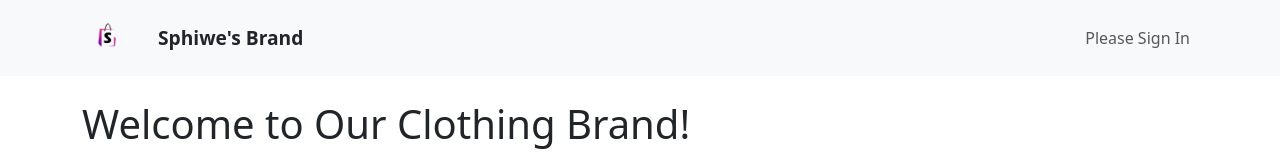
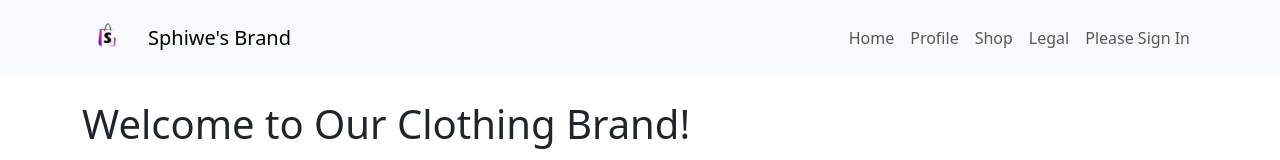
Before and after one commit to Wewe2098/Sphiwe, a React (Create React App) app in the folder React -Fictitious-Clothing/clothing-brand-website/: page / in a window 1280 px wide. Shown: the top 160 px of the page. Built offline with nearby package versions, Linux system fonts and the light colour scheme.

Commit message:
new changes

```diff
--- a/React -Fictitious-Clothing/clothing-brand-website/package.json
+++ b/React -Fictitious-Clothing/clothing-brand-website/package.json
@@ -9,6 +9,7 @@
     "bootstrap": "^5.3.1",
     "react": "^18.2.0",
     "react-dom": "^18.2.0",
+    "react-router-dom": "^6.15.0",
     "react-scripts": "5.0.1",
     "web-vitals": "^2.1.4"
   },
--- a/React -Fictitious-Clothing/clothing-brand-website/src/App.js
+++ b/React -Fictitious-Clothing/clothing-brand-website/src/App.js
@@ -1,9 +1,10 @@
 import React from 'react';
-import Header from './header';
+import HeaderBar from './header';
 import LandingPage from './LandingPage';
 import Product from './product';
 import './App.css';
 import 'bootstrap/dist/css/bootstrap.min.css';
+import { BrowserRouter as Router, Route, Switch } from 'react-router-dom';
 
 
 const App = () => {
@@ -32,10 +33,16 @@ const App = () => {
 
 
   return (
+    <Router>
       <div>
-      <Header isLoggedIn={isLoggedIn} />
+        <HeaderBar isLoggedIn={isLoggedIn} />
         <div className="container mt-4">
-        <LandingPage />
+          <Switch>
+            <Route path="/" exact component={LandingPage} />
+            <Route path="/profile" render={() => <div>Profile Page</div>} />
+            <Route path="/shop" render={() => <div>Shop Page</div>} />
+            <Route path="/legal" render={() => <div>Legal Page</div>} />
+          </Switch>
           <div className="row mt-4">
             {products.map((product, index) => (
               <div key={index} className="col-md-4">
@@ -45,6 +52,7 @@ const App = () => {
           </div>
         </div>
       </div>
+    </Router>
   );
 };
 
--- a/React -Fictitious-Clothing/clothing-brand-website/src/header.js
+++ b/React -Fictitious-Clothing/clothing-brand-website/src/header.js
@@ -1,22 +1,54 @@
+// HeaderBar.js
 import React from 'react';
+import { Link } from 'react-router-dom';
 import logo from './logo.png';
-import Header from './header.css';
+import './header.css';
 
-const headerBar = ({ isLoggedIn }) => {
+const HeaderBar = ({ isLoggedIn }) => {
   return (
-    <header className="navbar navbar-expand-lg navbar-light bg-light">
+    <header>
+      <nav className="navbar navbar-expand-lg navbar-light bg-light">
         <div className="container">
-        <a href="/" className="navbar-brand"><img src={logo} alt="Logo" />
-        </a>
-        <div className="company-name">Sphiwe's Brand</div>
+          <Link to="/" className="navbar-brand">
+            <img src={logo} alt="Logo" />
+          </Link>
+          <Link to="/" className="navbar-brand">Sphiwe's Brand</Link>
+          <button
+            className="navbar-toggler"
+            type="button"
+            data-bs-toggle="collapse"
+            data-bs-target="#navbarNav"
+            aria-controls="navbarNav"
+            aria-expanded="false"
+            aria-label="Toggle navigation"
+          >
+            <span className="navbar-toggler-icon"></span>
+          </button>
+          <div className="collapse navbar-collapse" id="navbarNav">
+            <ul className="navbar-nav ms-auto">
+              <li className="nav-item">
+                <Link to="/" className="nav-link">Home</Link>
+              </li>
+              <li className="nav-item">
+                <Link to="/profile" className="nav-link">Profile</Link>
+              </li>
+              <li className="nav-item">
+                <Link to="/shop" className="nav-link">Shop</Link>
+              </li>
+              <li className="nav-item">
+                <Link to="/legal" className="nav-link">Legal</Link>
+              </li>
+            </ul>
+          </div>
           <div className="navbar-nav ms-auto">
             <span className="nav-item nav-link">
               {isLoggedIn ? 'Welcome User' : 'Please Sign In'}
             </span>
           </div>
         </div>
+      </nav>
     </header>
   );
 };
 
-export default headerBar;
+export default HeaderBar;
```
Also changed, not shown: 1 other file (tests, documents, lock files or other folders). Lines whose indentation alone changed are shown as unchanged.
